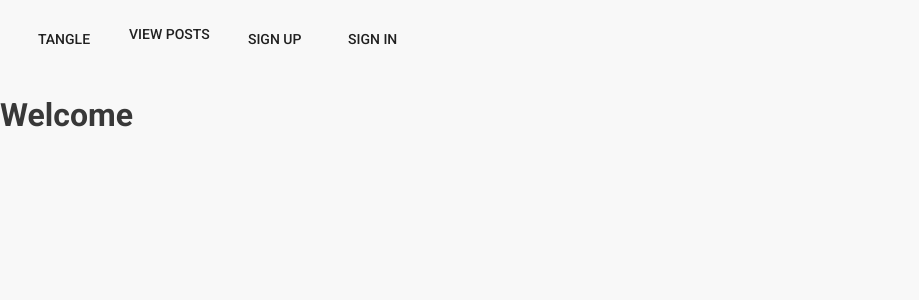
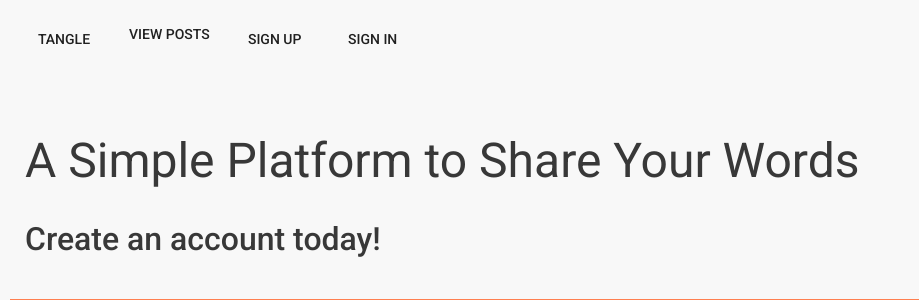
Before and after one commit to trevorkirpaul/tangle, a React (Create React App) app: page / in a window 1280 px wide. Shown: the top 300 px of the page, without its empty margins (0-919 px from the left). Built offline with nearby package versions, Linux system fonts and the light colour scheme; no server answers.

Commit message:
create TitlePanel and introduced into components

```diff
--- a/src/components/createPost/CreatePostContainer.js
+++ b/src/components/createPost/CreatePostContainer.js
@@ -1,7 +1,7 @@
 import React, { Component } from 'react';
 import { connect } from 'react-redux';
 import { createPost } from '../../actions/user_posts';
-
+import TitlePanel from '../reusable/TitlePanel';
 import CreatePostForm from './CreatePostForm';
 import LoadingModal from '../signIn/SignInLoading';
 // todo: change SignInLoading name to reusable component
@@ -89,7 +89,10 @@ export class CreatePostContainer extends Component {
   render() {
     return (
       <div>
-        <h2>create post</h2>
+        <TitlePanel
+          title="Create A Tangle"
+          subTitle="complete this form to create a post"
+        />
 
         <CreatePostForm
           value={this.state.post}
--- a/src/components/posts/PostsContainer.js
+++ b/src/components/posts/PostsContainer.js
@@ -1,6 +1,7 @@
 import React, { Component } from 'react';
 import { connect } from 'react-redux';
 import { fetchPosts } from '../../actions/posts';
+import TitlePanel from '../reusable/TitlePanel';
 import PostsList from './PostsList';
 
 export class PostsContainer extends Component {
@@ -29,7 +30,10 @@ export class PostsContainer extends Component {
   render() {
     return (
       <div>
-        <h1>Posts</h1>
+        <TitlePanel
+          title="View Posts"
+          subTitle="A complete list of all posts"
+        />
         <PostsList
           loading={this.state.loading}
           posts={this.state.posts}
--- /dev/null
+++ b/src/components/reusable/TitlePanel.js
@@ -0,0 +1,29 @@
+import React from 'react';
+import styled from 'styled-components';
+
+const Wrapper = styled.div`
+  padding: 15px;
+  margin: 10px;
+  border-bottom: 1px solid coral;
+`;
+
+const Title = styled.h1`
+  color: #383838;
+  font-size: 3em;
+  font-weight: 400;
+  font-family: 'Roboto', sans-serif;
+`;
+
+const SubTitle = styled.h2`
+  color: #383838;
+  font-size: 2em;
+  font-weight: 500;
+  font-family: 'Roboto', sans-serif;
+`;
+
+export default ({ title, subTitle }) => (
+  <Wrapper>
+    <Title>{title}</Title>
+    {subTitle && <SubTitle>{subTitle}</SubTitle>}
+  </Wrapper>
+);
--- a/src/components/welcome/Welcome.js
+++ b/src/components/welcome/Welcome.js
@@ -1,9 +1,13 @@
 import React from 'react';
+import TitlePanel from '../reusable/TitlePanel';
 
 export default () => {
   return (
     <div>
-      <h1>Welcome</h1>
+      <TitlePanel
+        title="A Simple Platform to Share Your Words"
+        subTitle="Create an account today!"
+      />
     </div>
   );
 };
```
